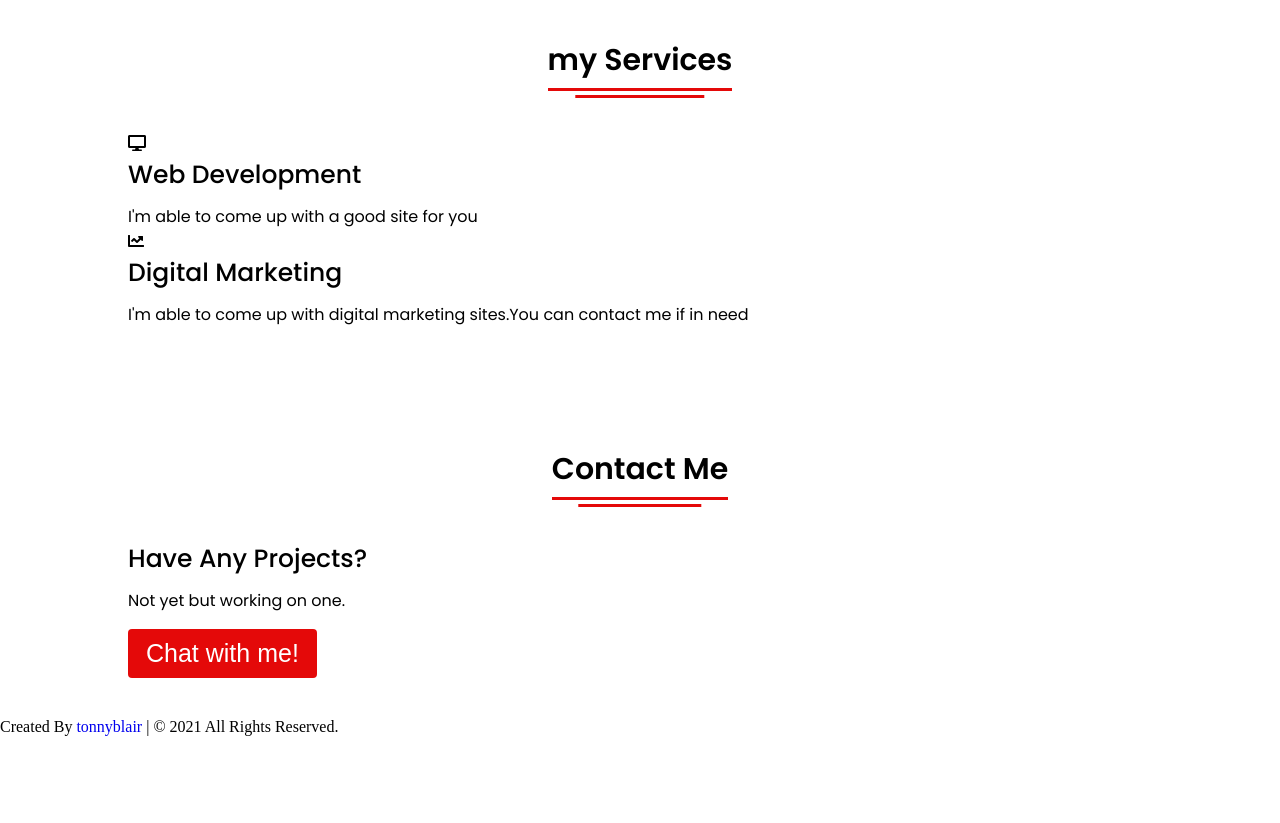
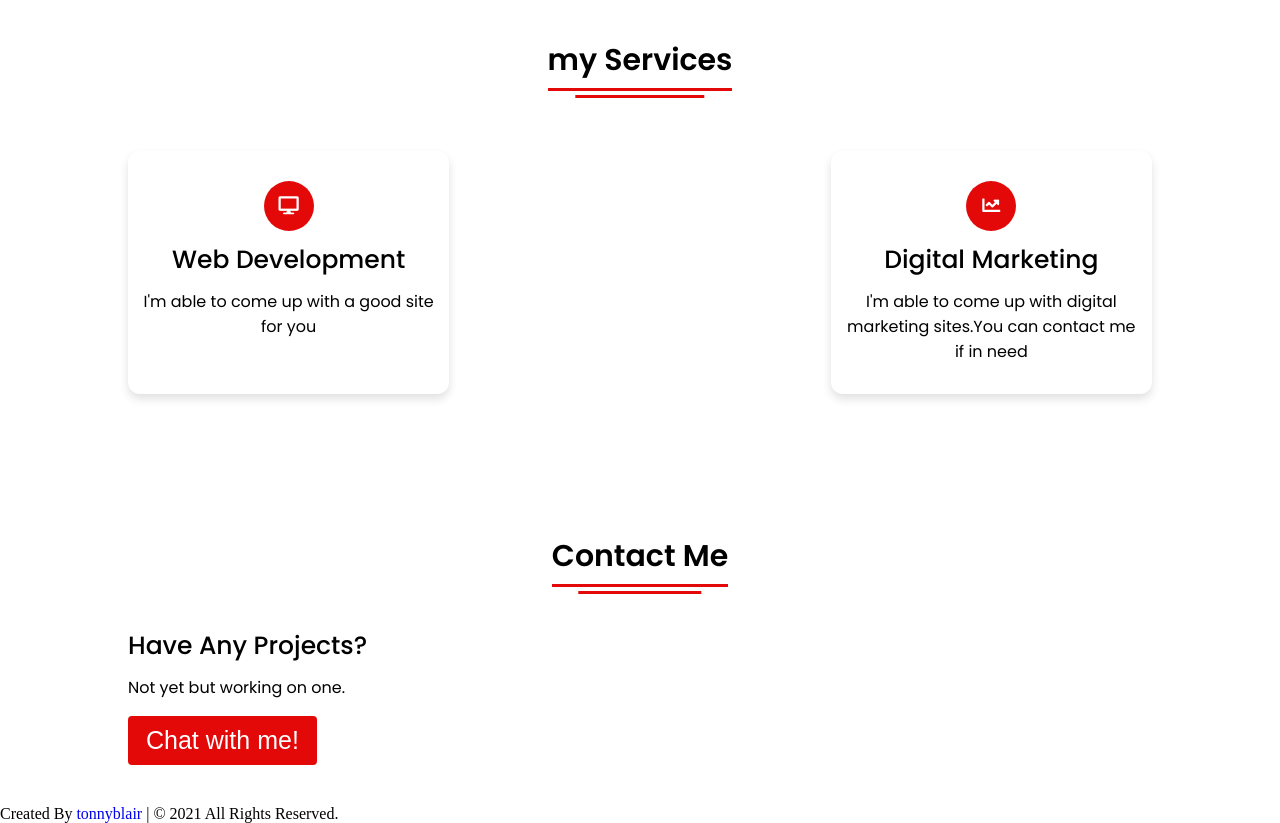
Before and after one commit to tonnyblair62/Portfolio, a plain HTML site: page index.html in a window 1280 px wide. Shown: the part 1600-2423 px from the top of the page. Before the commit the page ends 2336 px from the top, so only its background shows below. Drawn offline with Linux system fonts and the light colour scheme; a script that the page names is missing.

Commit message:
serv ices

```diff
--- a/index.css
+++ b/index.css
@@ -256,3 +256,44 @@ section .button button:hover{
   background-color: var(--white-color);
   color:var(--primary-color);
 }
+/* My Services CSS */
+.services .boxes{
+  display:flex;
+  flex-wrap: wrap;
+  justify-content:space-between;
+}
+.services .boxes .box{
+ margin:20px 0;
+ width:calc(100% / 3 - 20px);
+ text-align: center;
+ border-radius: 12px;
+ padding:30px 10px;
+ box-shadow: 0 5px 10px rgba(0,0,0,0.12);
+ cursor:default;
+ transition: all 0.4s ease;
+}
+.services .boxes .box:hover{
+ background: var(--primary-color);
+ color:var(--white-color);
+}
+.services .boxes .box .icon{
+ height:50px;
+ width:50px;
+ background: var(--primary-color);
+ border-radius: 50%;
+ text-align: center;
+ line-height: 50px;
+ font-size: 18px;
+ color:var(--white-color);
+ margin:0 auto 10px auto;
+ transition: all 0.4s ease;
+}
+.boxes .box:hover .icon{
+ background:var(--white-color);
+ color:var(--primary-color);
+}
+.services .boxes .box:hover .topic,
+.services .boxes .box:hover p{
+ color:var(--white-color);
+ transition: all 0.4s ease;
+}
```
